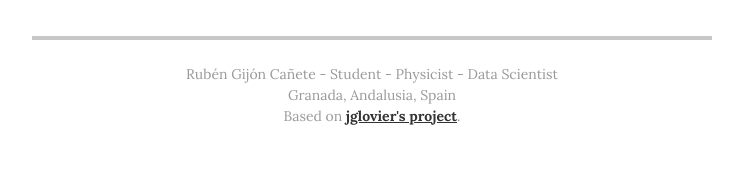
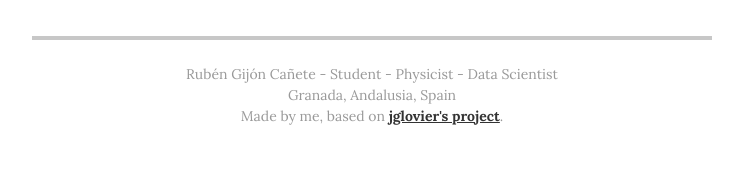
Before and after one commit to rubzip/rubzip.github.io, a Jekyll site: the page built from index.html, in a window 1280 px wide. Shown: the part 2171-2343 px from the top of the page, without its empty margins (268-1011 px from the left). Built offline with Jekyll 4.4.1, drawn with Linux system fonts in a browser that asks for light colours.

Commit message:
Update resume.html

```diff
--- a/_layouts/resume.html
+++ b/_layouts/resume.html
@@ -234,7 +234,7 @@
       <footer class="page-footer">
         <p class="footer-line">Rubén Gijón Cañete - Student - Physicist - Data Scientist</p>
         <p class="footer-line">Granada, Andalusia, Spain</p>
-        <p class="footer-line">Based on <a href="https://github.com/jglovier/resume-template">jglovier's project</a>.</p>
+        <p class="footer-line">Made by me, based on <a href="https://github.com/jglovier/resume-template">jglovier's project</a>.</p>
       </footer>
 
     </div>
```
